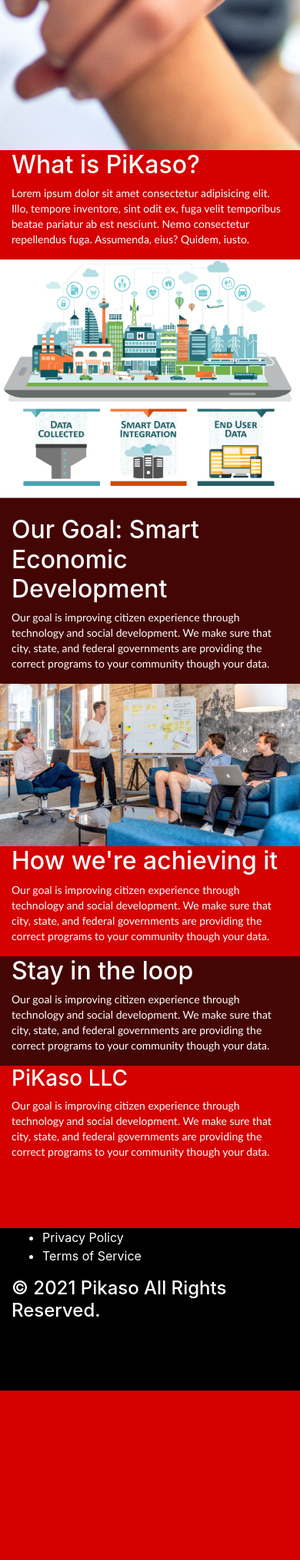
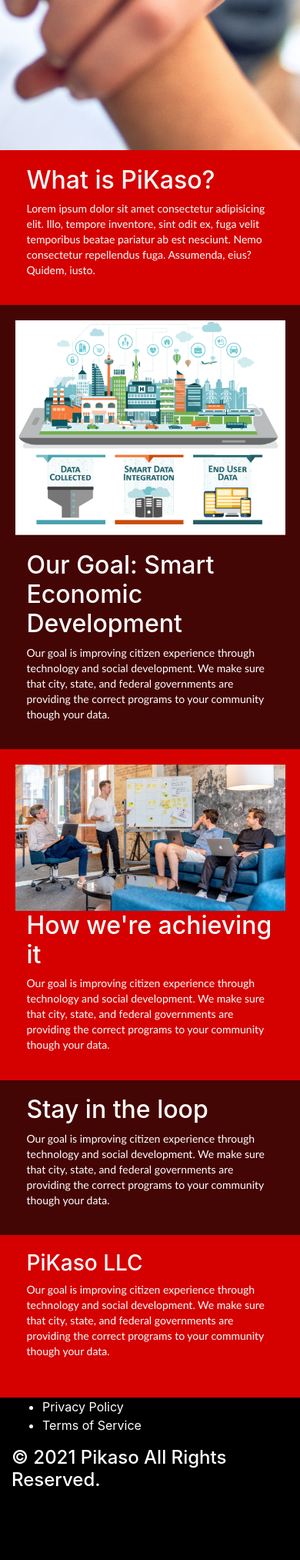
Before and after one commit to juugamil/pikaso, a PHP site: page / in a window 390 px wide. Shown: the part 649-2675 px from the top of the page at 77% size. Before the commit the page ends 2455 px from the top, so only its background shows below. Run offline with PHP 8.4, Linux system fonts and the light colour scheme; some libraries are stand-ins or nearby versions.

Commit message:
Added padding to cards

```diff
--- a/css/main.css
+++ b/css/main.css
@@ -72,6 +72,7 @@ pre {
         flex-direction: column;
         height: auto;
         background-color: var(--brand-color);
+        padding: 5%;
     }
 
     .cards-burg {
@@ -80,6 +81,7 @@ pre {
         flex-direction: column;
         height: auto;
         background-color: var(--brand-color-2);
+        padding: 5%;
     }
 
     .cards-blk {
@@ -149,6 +151,7 @@ pre {
         background-color: var(--brand-color);
         color: white;
         height: 25vh;
+        padding: 5%;
     }
 
 
```
